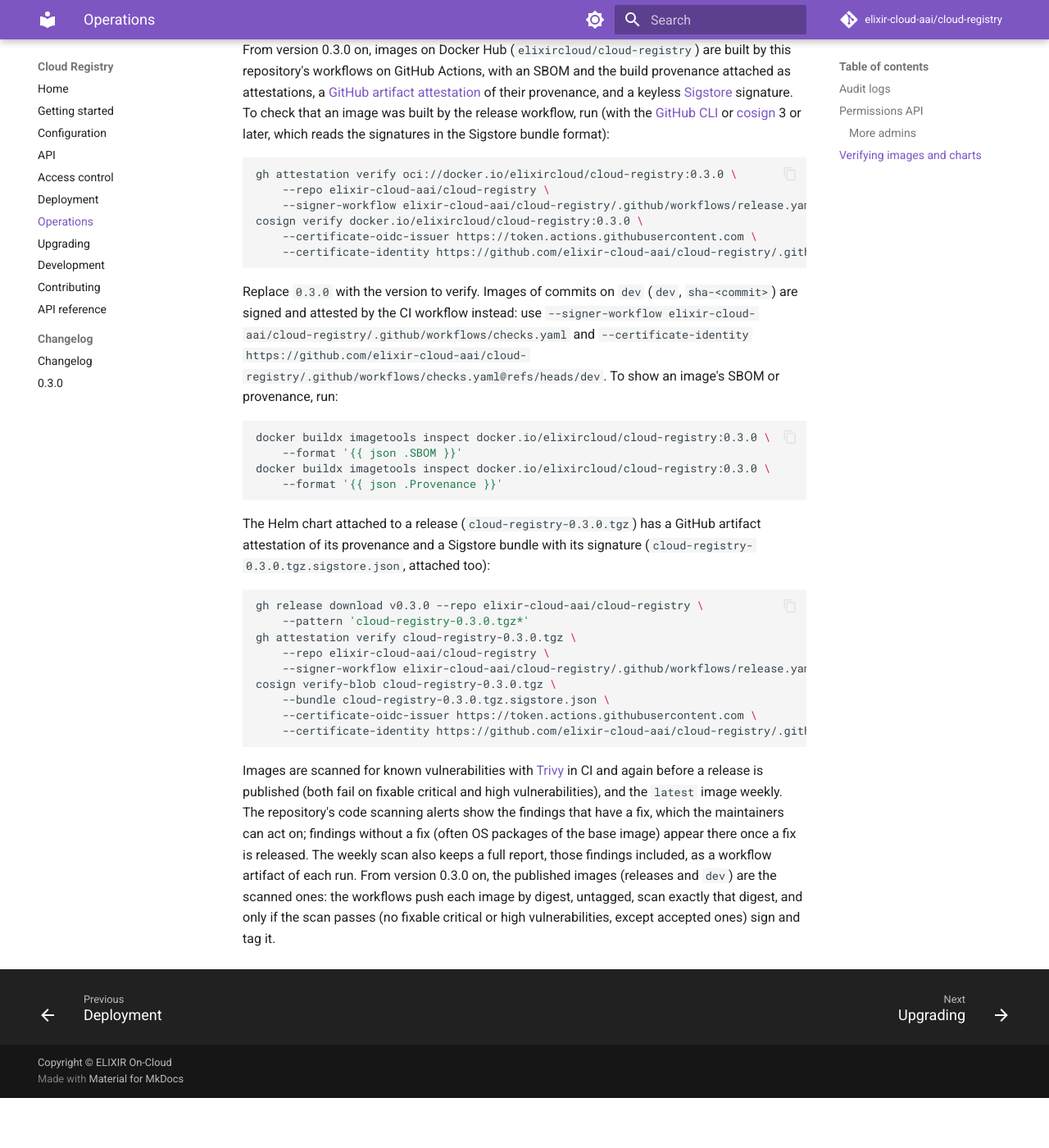
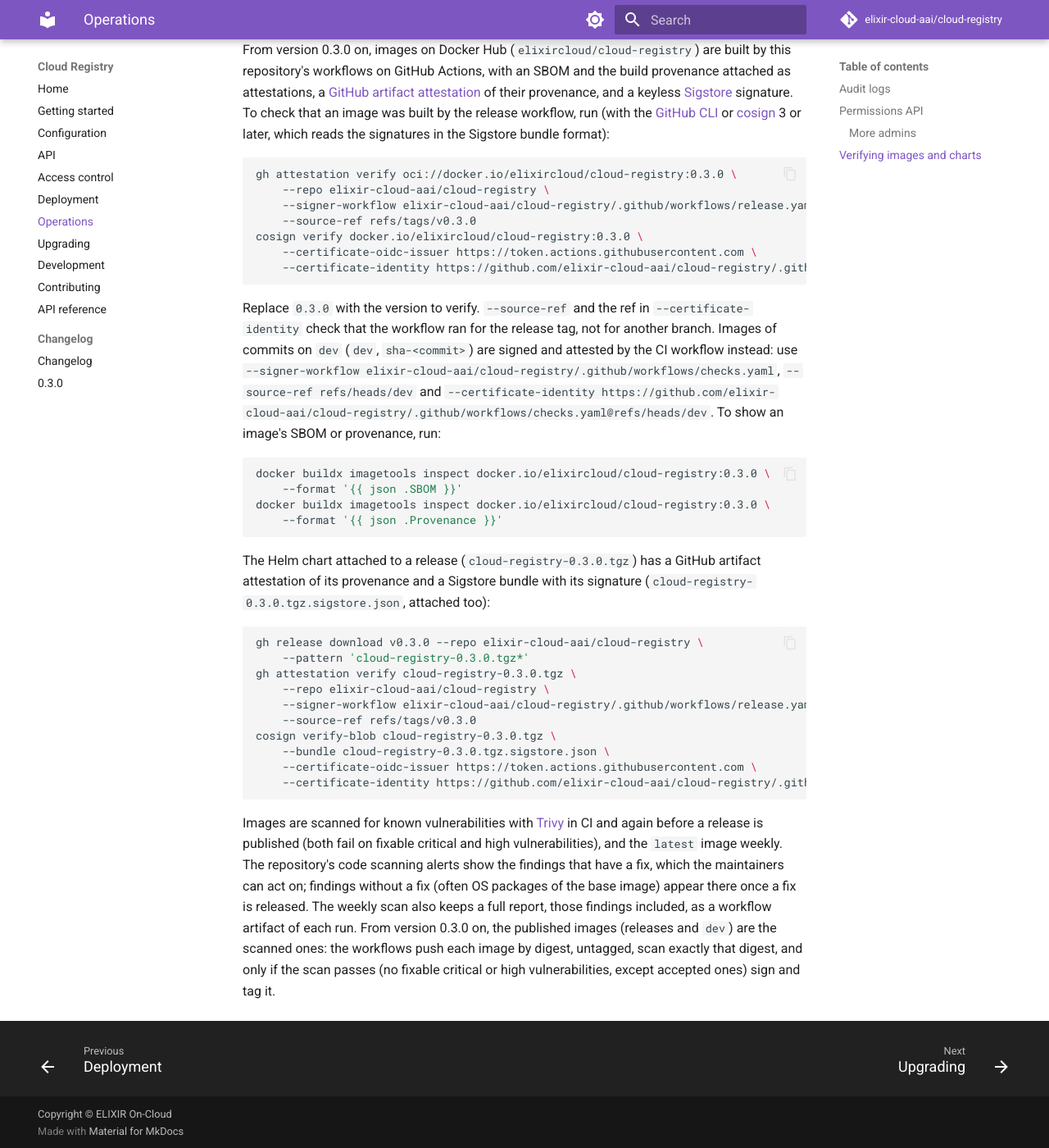
Before and after one commit to elixir-cloud-aai/cloud-registry, an MkDocs documentation site: the page built from docs/operations.md, in a window 1280 px wide and 1400 px high, scrolled down 1309 px. Shown: the whole window at 82% size. Built offline with MkDocs 1.6.1 and Material for MkDocs 9.7.7, drawn with Linux system fonts in a browser that asks for light colours; comment, search, counter and statistics services are not loaded; before the commit the page ends 2648 px from its top, so only the background shows below that.

Commit message:
docs: pin source refs and the release environment
The gh attestation verify commands checked only the signer workflow, so
an attestation by that workflow on any branch passed: they now pass
--source-ref refs/tags/v0.3.0 (refs/heads/dev for dev images), like the
cosign identities. The repository settings now list a deployment policy
for the release environment (tags v*), so that no workflow of another
branch can request its Docker Hub secrets.

Refs #207

Co-Authored-By: Claude Opus 5.5 <noreply@anthropic.com>

````diff
--- a/docs/operations.md
+++ b/docs/operations.md
@@ -68,17 +68,20 @@ later, which reads the signatures in the Sigstore bundle format):
 ```bash
 gh attestation verify oci://docker.io/elixircloud/cloud-registry:0.3.0 \
     --repo elixir-cloud-aai/cloud-registry \
-    --signer-workflow elixir-cloud-aai/cloud-registry/.github/workflows/release.yaml
+    --signer-workflow elixir-cloud-aai/cloud-registry/.github/workflows/release.yaml \
+    --source-ref refs/tags/v0.3.0
 cosign verify docker.io/elixircloud/cloud-registry:0.3.0 \
     --certificate-oidc-issuer https://token.actions.githubusercontent.com \
     --certificate-identity https://github.com/elixir-cloud-aai/cloud-registry/.github/workflows/release.yaml@refs/tags/v0.3.0
 ```
 
-Replace `0.3.0` with the version to verify. Images of commits on `dev`
+Replace `0.3.0` with the version to verify. `--source-ref` and the ref in
+`--certificate-identity` check that the workflow ran for the release tag,
+not for another branch. Images of commits on `dev`
 (`dev`, `sha-<commit>`) are signed and attested by the CI workflow instead:
 use `--signer-workflow
-elixir-cloud-aai/cloud-registry/.github/workflows/checks.yaml` and
-`--certificate-identity
+elixir-cloud-aai/cloud-registry/.github/workflows/checks.yaml`,
+`--source-ref refs/heads/dev` and `--certificate-identity
 https://github.com/elixir-cloud-aai/cloud-registry/.github/workflows/checks.yaml@refs/heads/dev`.
 To show an image's SBOM or
 provenance, run:
@@ -99,7 +102,8 @@ gh release download v0.3.0 --repo elixir-cloud-aai/cloud-registry \
     --pattern 'cloud-registry-0.3.0.tgz*'
 gh attestation verify cloud-registry-0.3.0.tgz \
     --repo elixir-cloud-aai/cloud-registry \
-    --signer-workflow elixir-cloud-aai/cloud-registry/.github/workflows/release.yaml
+    --signer-workflow elixir-cloud-aai/cloud-registry/.github/workflows/release.yaml \
+    --source-ref refs/tags/v0.3.0
 cosign verify-blob cloud-registry-0.3.0.tgz \
     --bundle cloud-registry-0.3.0.tgz.sigstore.json \
     --certificate-oidc-issuer https://token.actions.githubusercontent.com \
````
Also changed, not shown: docs/development.md (+3 -1 lines).
